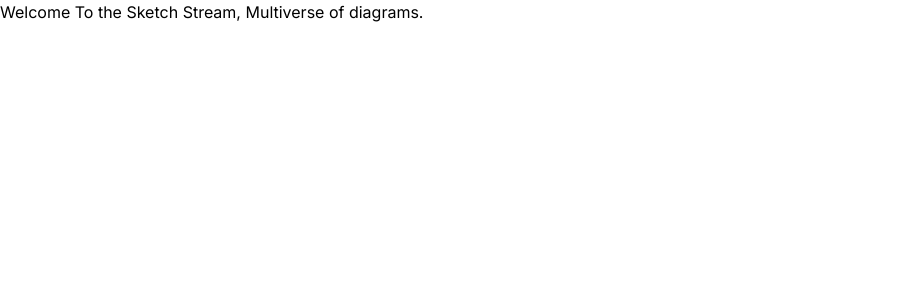
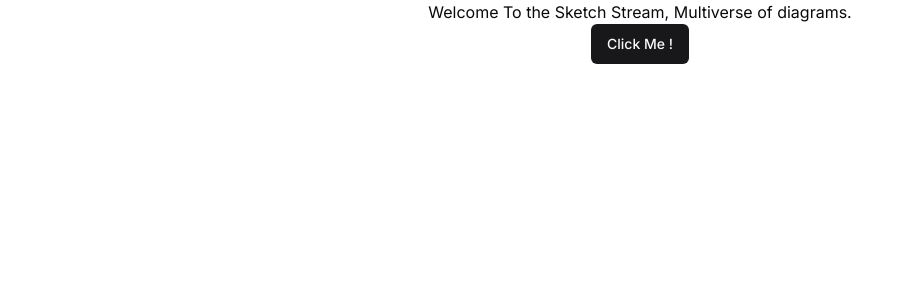
Before and after one commit to Hrithik0112/SketchStream.io, a Next.js app: page / in a window 1280 px wide. Shown: the top 300 px of the page, without its empty margins (0-910 px from the left). Built offline with nearby package versions, Linux system fonts and the light colour scheme.

Commit message:
added shadcn and import button component from it

```diff
--- a/app/globals.css
+++ b/app/globals.css
@@ -2,26 +2,75 @@
 @tailwind components;
 @tailwind utilities;
 
-:root {
-  --foreground-rgb: 0, 0, 0;
-}
+@layer base {
+  :root {
+    --background: 0 0% 100%;
+    --foreground: 240 10% 3.9%;
 
-@media (prefers-color-scheme: dark) {
-  :root {
-    --foreground-rgb: 255, 255, 255;
-    --background-start-rgb: 0, 0, 0;
-    --background-end-rgb: 0, 0, 0;
+    --card: 0 0% 100%;
+    --card-foreground: 240 10% 3.9%;
+
+    --popover: 0 0% 100%;
+    --popover-foreground: 240 10% 3.9%;
+
+    --primary: 240 5.9% 10%;
+    --primary-foreground: 0 0% 98%;
+
+    --secondary: 240 4.8% 95.9%;
+    --secondary-foreground: 240 5.9% 10%;
+
+    --muted: 240 4.8% 95.9%;
+    --muted-foreground: 240 3.8% 46.1%;
+
+    --accent: 240 4.8% 95.9%;
+    --accent-foreground: 240 5.9% 10%;
+
+    --destructive: 0 84.2% 60.2%;
+    --destructive-foreground: 0 0% 98%;
+
+    --border: 240 5.9% 90%;
+    --input: 240 5.9% 90%;
+    --ring: 240 10% 3.9%;
+
+    --radius: 0.5rem;
+  }
+
+  .dark {
+    --background: 240 10% 3.9%;
+    --foreground: 0 0% 98%;
+
+    --card: 240 10% 3.9%;
+    --card-foreground: 0 0% 98%;
+
+    --popover: 240 10% 3.9%;
+    --popover-foreground: 0 0% 98%;
+
+    --primary: 0 0% 98%;
+    --primary-foreground: 240 5.9% 10%;
+
+    --secondary: 240 3.7% 15.9%;
+    --secondary-foreground: 0 0% 98%;
+
+    --muted: 240 3.7% 15.9%;
+    --muted-foreground: 240 5% 64.9%;
+
+    --accent: 240 3.7% 15.9%;
+    --accent-foreground: 0 0% 98%;
+
+    --destructive: 0 62.8% 30.6%;
+    --destructive-foreground: 0 0% 98%;
+
+    --border: 240 3.7% 15.9%;
+    --input: 240 3.7% 15.9%;
+    --ring: 240 4.9% 83.9%;
   }
 }
 
-body {
-  color: rgb(var(--foreground-rgb));
-  background: linear-gradient(to bottom, transparent, rgb(var(--background-end-rgb)))
-    rgb(var(--background-start-rgb));
-}
-
-@layer utilities {
-  .text-balance {
-    text-wrap: balance;
+@layer base {
+  * {
+    @apply border-border;
+  }
+  body {
+    @apply bg-background text-foreground;
   }
 }
--- a/app/page.tsx
+++ b/app/page.tsx
@@ -1,7 +1,10 @@
+import { Button } from "@/components/ui/button";
+
 export default function Home() {
   return (
-    <div>
-      <h2>Welcome To the Sketch Stream, Multiverse of diagrams.</h2>
+    <div className="flex flex-col">
+      <h2 className="text-center">Welcome To the Sketch Stream, Multiverse of diagrams.</h2>
+      <Button className="mx-auto">Click Me !</Button>
     </div>
   );
 }
--- /dev/null
+++ b/components/ui/button.tsx
@@ -0,0 +1,56 @@
+import * as React from "react"
+import { Slot } from "@radix-ui/react-slot"
+import { cva, type VariantProps } from "class-variance-authority"
+
+import { cn } from "@/lib/utils"
+
+const buttonVariants = cva(
+  "inline-flex items-center justify-center whitespace-nowrap rounded-md text-sm font-medium ring-offset-background transition-colors focus-visible:outline-none focus-visible:ring-2 focus-visible:ring-ring focus-visible:ring-offset-2 disabled:pointer-events-none disabled:opacity-50",
+  {
+    variants: {
+      variant: {
+        default: "bg-primary text-primary-foreground hover:bg-primary/90",
+        destructive:
+          "bg-destructive text-destructive-foreground hover:bg-destructive/90",
+        outline:
+          "border border-input bg-background hover:bg-accent hover:text-accent-foreground",
+        secondary:
+          "bg-secondary text-secondary-foreground hover:bg-secondary/80",
+        ghost: "hover:bg-accent hover:text-accent-foreground",
+        link: "text-primary underline-offset-4 hover:underline",
+      },
+      size: {
+        default: "h-10 px-4 py-2",
+        sm: "h-9 rounded-md px-3",
+        lg: "h-11 rounded-md px-8",
+        icon: "h-10 w-10",
+      },
+    },
+    defaultVariants: {
+      variant: "default",
+      size: "default",
+    },
+  }
+)
+
+export interface ButtonProps
+  extends React.ButtonHTMLAttributes<HTMLButtonElement>,
+    VariantProps<typeof buttonVariants> {
+  asChild?: boolean
+}
+
+const Button = React.forwardRef<HTMLButtonElement, ButtonProps>(
+  ({ className, variant, size, asChild = false, ...props }, ref) => {
+    const Comp = asChild ? Slot : "button"
+    return (
+      <Comp
+        className={cn(buttonVariants({ variant, size, className }))}
+        ref={ref}
+        {...props}
+      />
+    )
+  }
+)
+Button.displayName = "Button"
+
+export { Button, buttonVariants }
--- /dev/null
+++ b/lib/utils.ts
@@ -0,0 +1,6 @@
+import { type ClassValue, clsx } from "clsx"
+import { twMerge } from "tailwind-merge"
+
+export function cn(...inputs: ClassValue[]) {
+  return twMerge(clsx(inputs))
+}
--- a/tailwind.config.ts
+++ b/tailwind.config.ts
@@ -1,20 +1,80 @@
-import type { Config } from "tailwindcss";
+import type { Config } from "tailwindcss"
 
-const config: Config = {
+const config = {
+  darkMode: ["class"],
   content: [
-    "./pages/**/*.{js,ts,jsx,tsx,mdx}",
-    "./components/**/*.{js,ts,jsx,tsx,mdx}",
-    "./app/**/*.{js,ts,jsx,tsx,mdx}",
-  ],
+    './pages/**/*.{ts,tsx}',
+    './components/**/*.{ts,tsx}',
+    './app/**/*.{ts,tsx}',
+    './src/**/*.{ts,tsx}',
+	],
+  prefix: "",
   theme: {
+    container: {
+      center: true,
+      padding: "2rem",
+      screens: {
+        "2xl": "1400px",
+      },
+    },
     extend: {
-      backgroundImage: {
-        "gradient-radial": "radial-gradient(var(--tw-gradient-stops))",
-        "gradient-conic":
-          "conic-gradient(from 180deg at 50% 50%, var(--tw-gradient-stops))",
+      colors: {
+        border: "hsl(var(--border))",
+        input: "hsl(var(--input))",
+        ring: "hsl(var(--ring))",
+        background: "hsl(var(--background))",
+        foreground: "hsl(var(--foreground))",
+        primary: {
+          DEFAULT: "hsl(var(--primary))",
+          foreground: "hsl(var(--primary-foreground))",
+        },
+        secondary: {
+          DEFAULT: "hsl(var(--secondary))",
+          foreground: "hsl(var(--secondary-foreground))",
+        },
+        destructive: {
+          DEFAULT: "hsl(var(--destructive))",
+          foreground: "hsl(var(--destructive-foreground))",
+        },
+        muted: {
+          DEFAULT: "hsl(var(--muted))",
+          foreground: "hsl(var(--muted-foreground))",
+        },
+        accent: {
+          DEFAULT: "hsl(var(--accent))",
+          foreground: "hsl(var(--accent-foreground))",
+        },
+        popover: {
+          DEFAULT: "hsl(var(--popover))",
+          foreground: "hsl(var(--popover-foreground))",
+        },
+        card: {
+          DEFAULT: "hsl(var(--card))",
+          foreground: "hsl(var(--card-foreground))",
+        },
+      },
+      borderRadius: {
+        lg: "var(--radius)",
+        md: "calc(var(--radius) - 2px)",
+        sm: "calc(var(--radius) - 4px)",
+      },
+      keyframes: {
+        "accordion-down": {
+          from: { height: "0" },
+          to: { height: "var(--radix-accordion-content-height)" },
+        },
+        "accordion-up": {
+          from: { height: "var(--radix-accordion-content-height)" },
+          to: { height: "0" },
+        },
+      },
+      animation: {
+        "accordion-down": "accordion-down 0.2s ease-out",
+        "accordion-up": "accordion-up 0.2s ease-out",
       },
     },
   },
-  plugins: [],
-};
-export default config;
+  plugins: [require("tailwindcss-animate")],
+} satisfies Config
+
+export default config
```
Also changed, not shown: package.json (+9 -3 lines), components.json (added), 1 other file (tests, documents, lock files or other folders).
